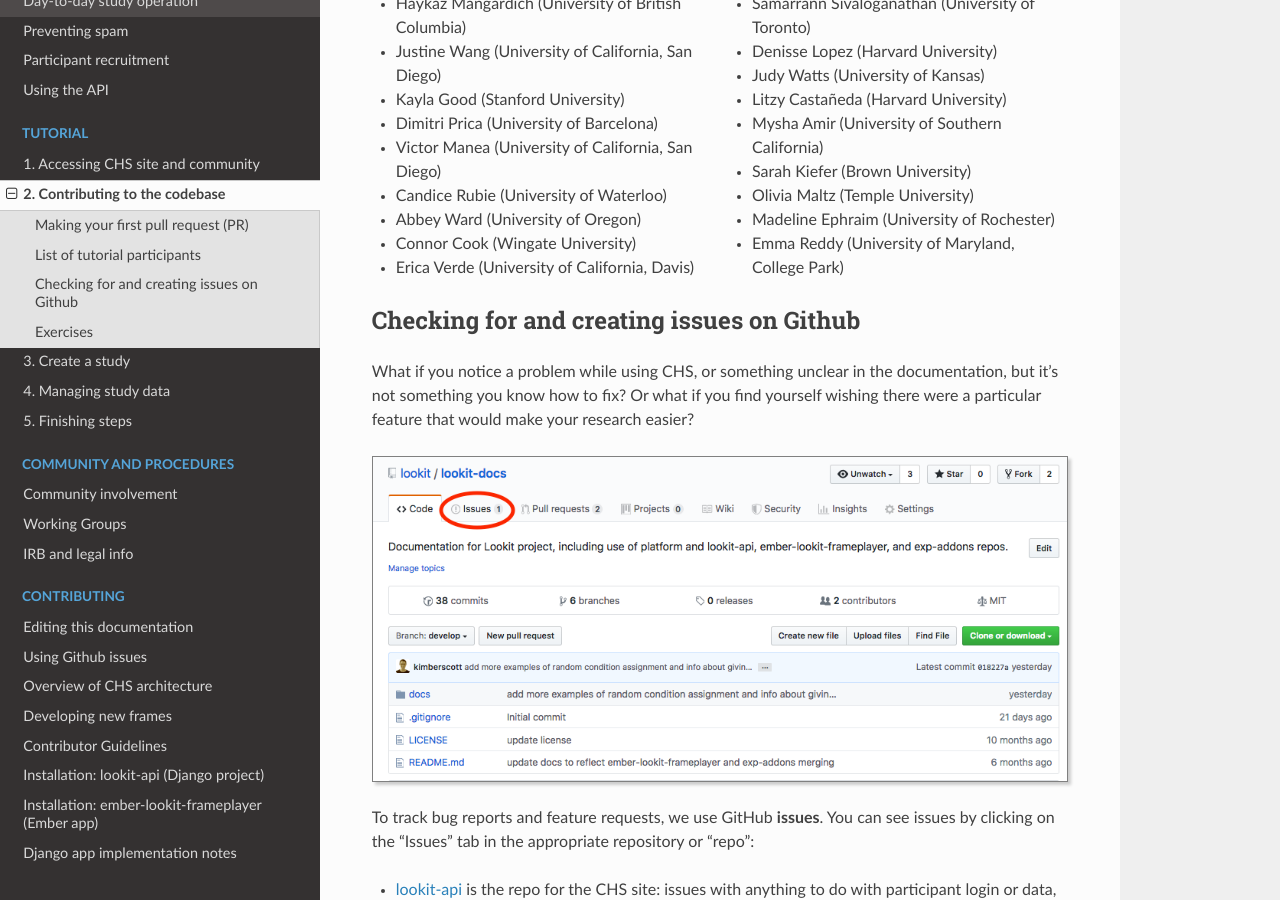
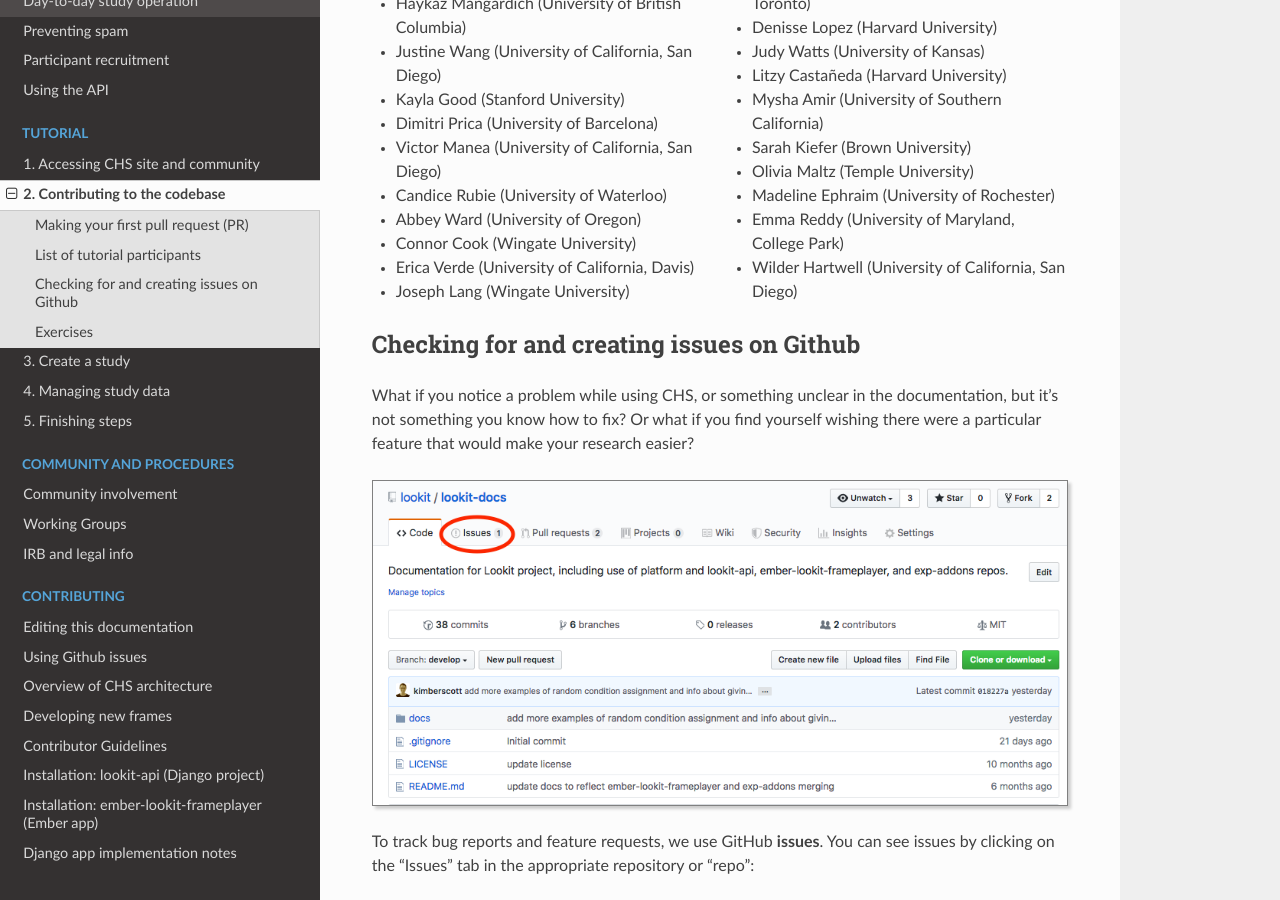
Before and after one commit to lookit/lookit-docs, a Sphinx documentation site: the page built from docs/source/tutorial-contributing.rst, in a window 1280 px wide and 900 px high, scrolled down 9177 px. Built offline with Sphinx 7.4.7 and the Read the Docs theme 3.1.0, drawn with Linux system fonts in a browser that asks for light colours.

Commit message:
Update contributors list in tutorial

```diff
--- a/docs/source/tutorial-contributing.rst
+++ b/docs/source/tutorial-contributing.rst
@@ -369,6 +369,7 @@
 - Olivia Maltz (Temple University)
 - Madeline Ephraim (University of Rochester)
 - Emma Reddy (University of Maryland, College Park)
+- Wilder Hartwell (University of California, San Diego)
 
 Checking for and creating issues on Github
 -------------------------------------------
```
